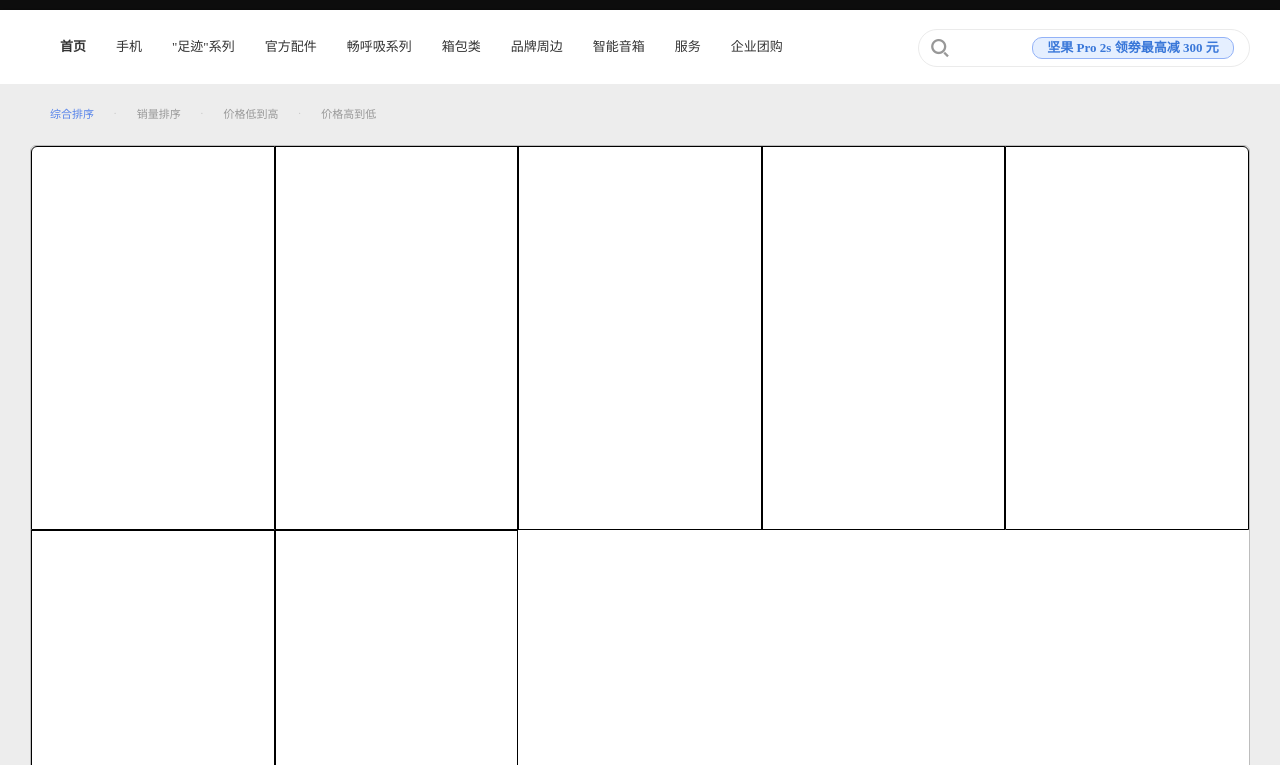
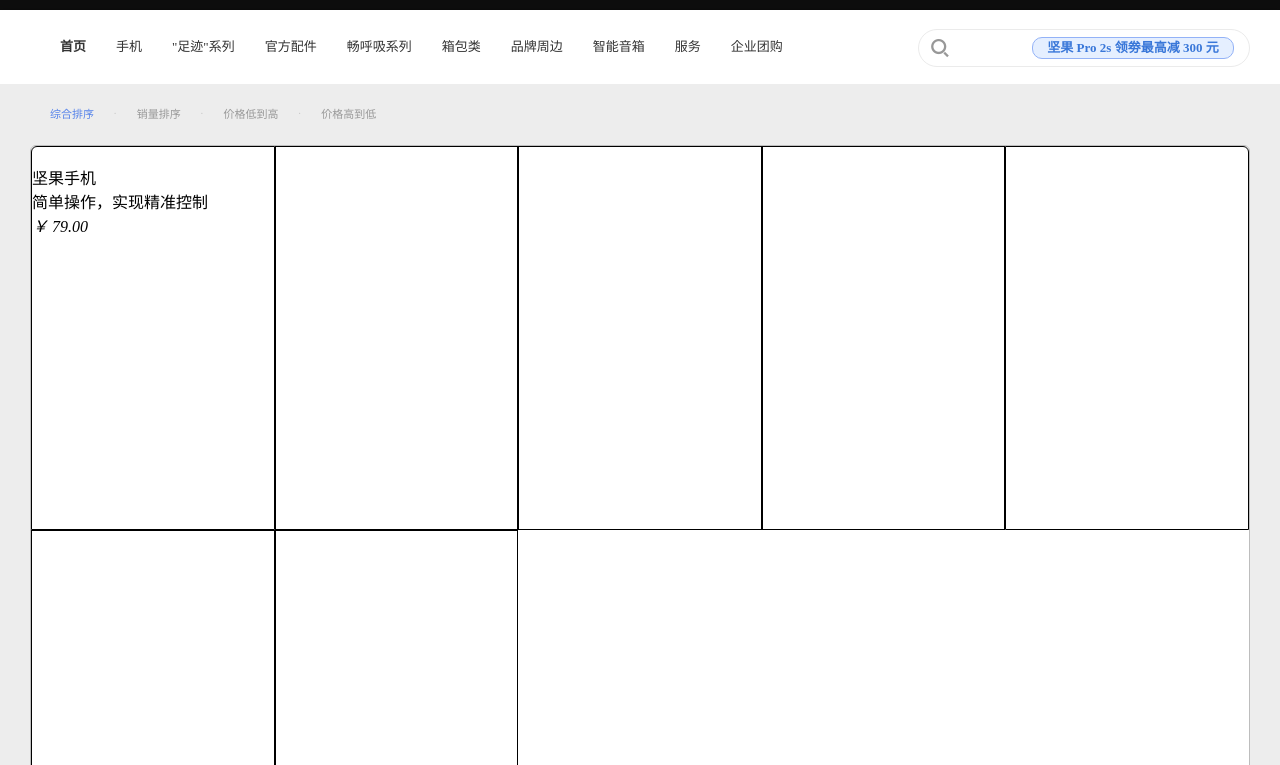
Before and after one commit to lixiang9510/t-tt, a plain HTML site: page parts-hb.html in a window 1280 px wide. Shown: the part 35-800 px from the top of the page. Drawn offline with Linux system fonts and the light colour scheme.

Commit message:
hb 18.12.7

```diff
--- a/parts-hb.html
+++ b/parts-hb.html
@@ -66,7 +66,12 @@
 			</div>
 			<div class="commodity">
 				<ul>
-					<li></li>
+					<li>
+						<a href="#"><img src="" alt=""></a>
+						<p>坚果手机</p>
+						<p>简单操作，实现精准控制</p>
+						<p><i>￥ 79.00</i></p>
+					</li>
 					<li></li>
 					<li></li>
 					<li></li>
```
